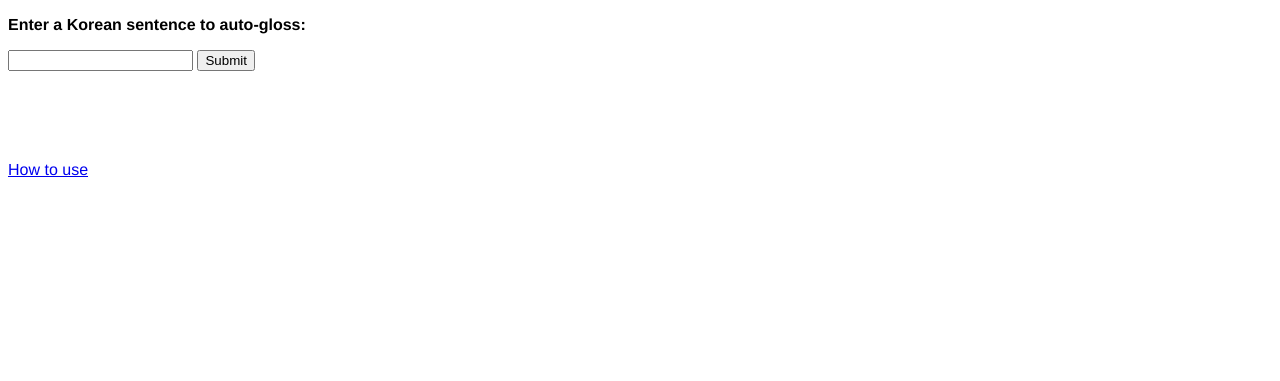
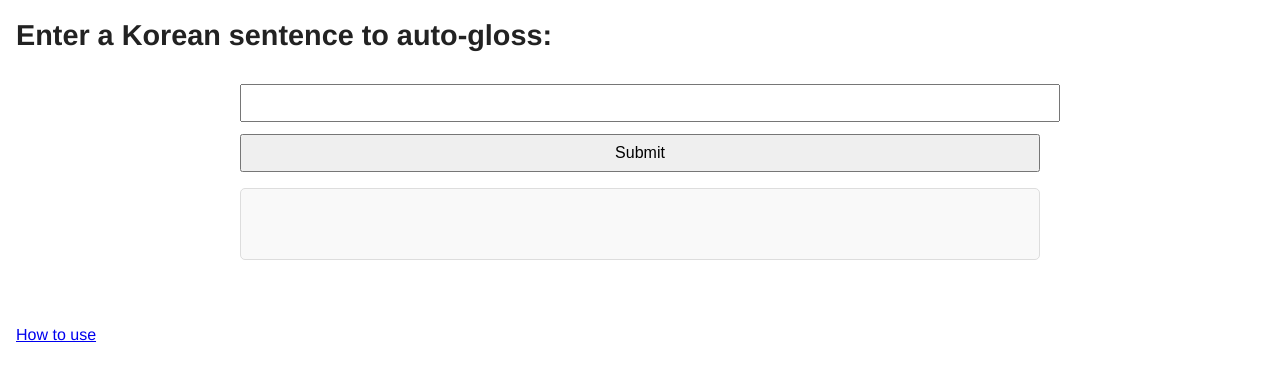
Before and after one commit to stannam/Korean_auto-glossing, a Flask app: template templates/main.html in a window 1280 px wide. Shown: the top 381 px of the page. Run offline with Flask 2, Linux system fonts and the light colour scheme; the template is opened without the code that fills it, so the values that code supplies are empty.

Commit message:
major UI update
- varying size
- yale and gloss alignment
- other cosmetic improvements

```diff
--- a/app.py
+++ b/app.py
@@ -1,8 +1,21 @@
-import os
-from flask import Flask, render_template, request, redirect, url_for
+from flask import Flask, render_template, request
 from random import choice
 import worker
 
+# this is to always align the transliteration and gloss
+def align_results(results:list):
+    output_yale = ''
+    output_gloss = ''
+    for yale, gloss in zip(results[1], results[2]):
+        len_yale, len_gloss = len(yale), len(gloss)
+        len_diff = len_yale - len_gloss
+        output_yale += f"{yale}    "
+        output_gloss += f"{gloss}    "
+        if len_diff > 0:
+            output_gloss += " " * len_diff
+        else:
+            output_yale += " " * -len_diff
+    return output_yale, output_gloss
 app = Flask(__name__)
 
 
@@ -23,8 +36,7 @@ def main():
     # this gives a default yale romanization, by-word glosses, and a whole-sentence translation
     results = worker.main(sentence)
     sentence = sentence
-    yale = '\t\t'.join(results[1])
-    gloss = '\t\t'.join(results[2])
+    yale, gloss = align_results(results)
     translation = results[3]
 
     try:
@@ -32,8 +44,7 @@ def main():
             sentence = request.form['sentence']
             results = worker.main(sentence)
             sentence = sentence
-            yale = '\t\t'.join(results[1])
-            gloss = '\t\t'.join(results[2])
+            yale, gloss = align_results(results)
             translation = results[3]
         return render_template('main.html',
                                sentence=sentence,
@@ -46,3 +57,5 @@ def main():
                                yale='',
                                gloss='',
                                translation='')
+if __name__ == '__main__':
+    app.run(debug=True, host='0.0.0.0', port=5000)
--- a/static/style.css
+++ b/static/style.css
@@ -1,11 +1,53 @@
-body
-{
+body {
     font-family: "Helvetica Neue", Helvetica, Arial, sans-serif;
+    margin: 1rem;
+    font-size: 1rem;
 }
-#element1
-{
-    display: inline-block;
+
+.container {
+    max-width: 800px;
+    margin: 0 auto;
+    padding: 1rem;
 }
-.tab {
-        tab-size: 2;
-    }
+
+.main-heading {
+    font-size: 1.8rem;
+    font-weight: bold;
+    margin-bottom: 1rem;
+    color: #222;
+}
+
+form.form-inline {
+    display: flex;
+    flex-direction: column;
+    gap: 0.75rem;
+}
+
+input.form-control {
+    width: 100%;
+    padding: 0.5rem;
+    font-size: 1rem;
+}
+
+input.btn {
+    padding: 0.5rem;
+    font-size: 1rem;
+    width: 100%;
+}
+
+#loading {
+    font-size: 1rem;
+    font-weight: bold;
+    margin-top: 0.5rem;
+    color: #555;
+}
+
+pre.tab {
+    white-space: pre;
+    overflow-x: auto;
+    font-size: 1rem;
+    padding: 1rem;
+    background: #f9f9f9;
+    border: 1px solid #ddd;
+    border-radius: 5px;
+}
--- a/templates/main.html
+++ b/templates/main.html
@@ -1,21 +1,40 @@
 <!DOCTYPE html>
 <html lang="en">
 <head>
-<meta charset="UTF-8">
-<link href="../static/style.css" rel="stylesheet" type="text/css">
-<title>Automatic syntactic glossing for Korean sentences</title>
+    <meta charset="UTF-8">
+    <link href="../static/style.css" rel="stylesheet" type="text/css">
+    <meta name="viewport" content="width=device-width, initial-scale=1">
+    <title>Automatic syntactic glossing for Korean sentences</title>
 </head>
 <body>
-    <p><b>Enter a Korean sentence to auto-gloss:<br/></b></p>
+    <h1 class="main-heading">Enter a Korean sentence to auto-gloss:</h1>
     <div class="container">
-        <form action="" class="form-inline" method="post">
+        <form id="glossForm" action="" class="form-inline" method="post">
             <input type="text" class="form-control" placeholder="{{ sentence }}" name="sentence"
-                   value="{{ request.form.sentence }}">
-            <input class="btn btn-default" type="submit" value="Submit">
+                   value="{{ request.form.sentence }}" required>
+            <input id="submitBtn" class="btn btn-default" type="submit" value="Submit">
+            <span id="loading" style="display:none; margin-left:10px;">⏳ Generating gloss...</span>
         </form>
         <pre class="tab">{{ yale }}<br>{{ gloss }}<br>{{ translation }}</pre>
     </div>
     <br>
     <p><a href="https://github.com/stannam/Korean_auto-glossing#readme" target="_blank">How to use</a></p>
+
+    <script defer>
+        const form = document.getElementById('glossForm');
+        const submitBtn = document.getElementById('submitBtn');
+        const loadingIndicator = document.getElementById('loading');
+
+        form.addEventListener('submit', function(e){
+            submitBtn.disabled = true;
+            loadingIndicator.style.display = 'inline-block';
+        });
+        window.addEventListener('load', function () {
+        const loader = document.getElementById('page-loader');
+        if (loader) {
+            loader.style.display = 'none';
+        }
+    });
+    </script>
 </body>
 </html>
```
